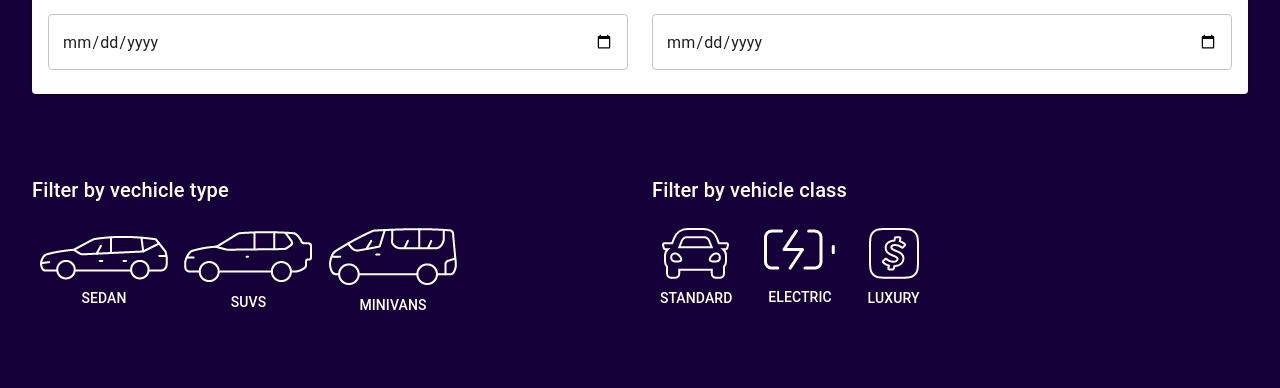
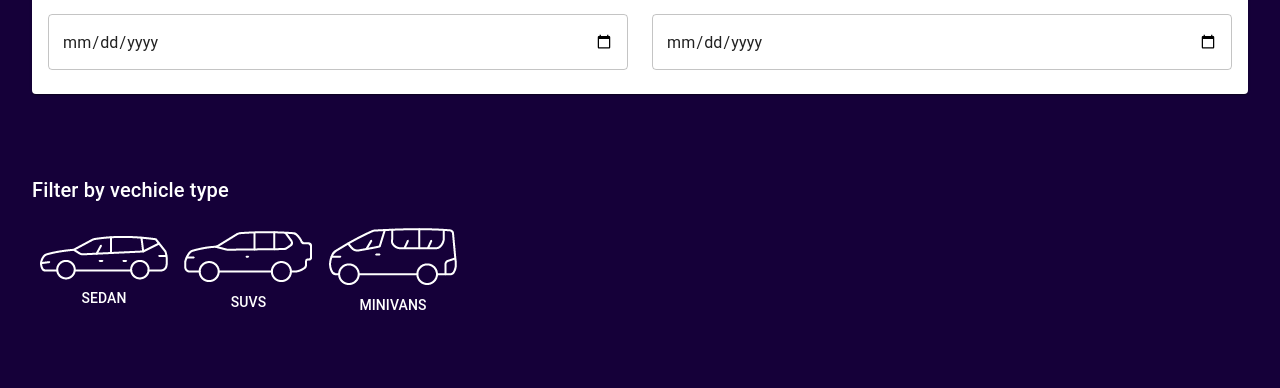
Before and after one commit to Zerolimits45/FSD_Proj, a React (Vite) app in the folder client/: page /booking in a window 1280 px wide. Shown: the part 245-633 px from the top of the page. Built offline with nearby package versions, Linux system fonts and the light colour scheme; no server answers.

Commit message:
Server changes and removal

```diff
--- a/client/src/Pages/Booking.jsx
+++ b/client/src/Pages/Booking.jsx
@@ -136,37 +136,6 @@ function Booking() {
                         </Button>
                     </Box>
                 </Grid>
-                <Grid item xs={12} md={6}>
-                    <Typography variant='h6' color="white" marginTop={10} marginBottom={2}>
-                        Filter by vehicle class
-                    </Typography>
-                    <Box>
-                        <Button variant='text'>
-                            <Box textAlign={"center"} marginRight={2}>
-                                <img src="../images/Standard.png" alt="" />
-                                <Typography variant='h6' fontSize={14} color="white" marginBottom={2} >
-                                    Standard
-                                </Typography>
-                            </Box>
-                        </Button>
-                        <Button variant='text'>
-                            <Box textAlign={"center"} marginRight={2}>
-                                <img src="../images/Electric.png" alt="" />
-                                <Typography variant='h6' fontSize={14} color="white" marginBottom={2} marginTop={1} >
-                                    Electric
-                                </Typography>
-                            </Box>
-                        </Button>
-                        <Button variant='text'>
-                            <Box textAlign={"center"} marginRight={2}>
-                                <img src="../images/Luxury.png" alt="" />
-                                <Typography variant='h6' fontSize={14} color="white" marginBottom={2} >
-                                    Luxury
-                                </Typography>
-                            </Box>
-                        </Button>
-                    </Box>
-                </Grid>
             </Grid>
             <Typography variant='h6' color="white" marginTop={10} marginBottom={2}>
                 Cars that are near you
```
Also changed, not shown: 2 other files (tests, documents, lock files or other folders).
